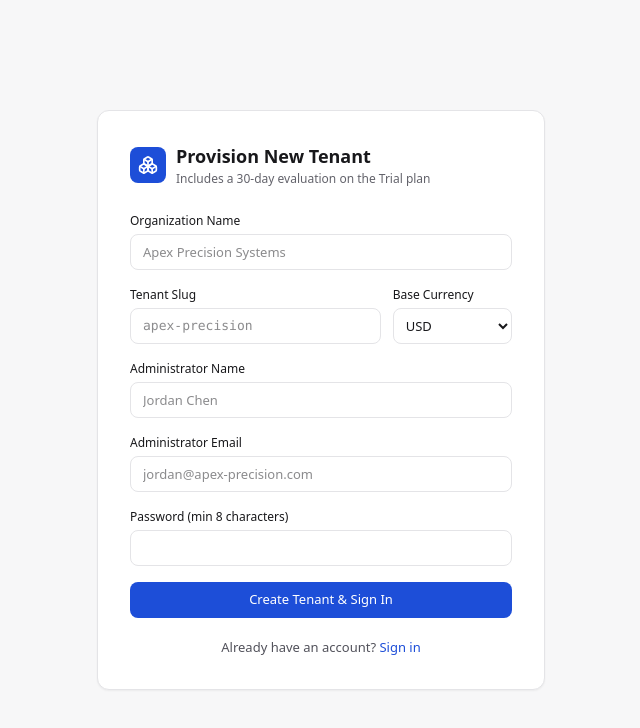
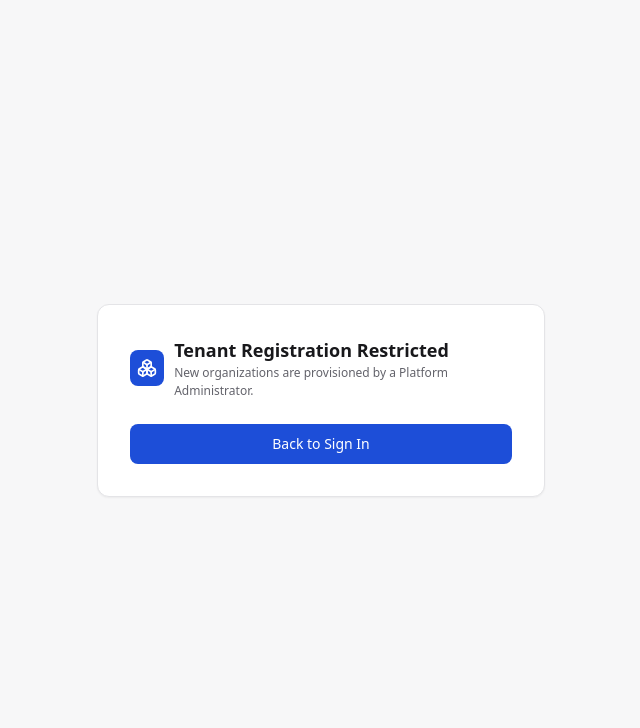
Before and after one commit to Exion-Labs/ims-portal, a Next.js app in the folder apps/client/: page /register in a window 1280 px wide. Shown: the top 728 px of the page, without its empty margins (319-959 px from the left). Built offline with nearby package versions, Linux system fonts and the light colour scheme.

Commit message:
revamp: move tenant provisioning to platform panel

```diff
--- a/apps/client/app/(auth)/login/page.tsx
+++ b/apps/client/app/(auth)/login/page.tsx
@@ -126,13 +126,6 @@ export default function LoginPage() {
             </button>
           </div>
         </div>
-
-        <div className="mt-5 text-center text-[13px] text-[#52525B]">
-          New organization?{" "}
-          <Link href="/register" className="font-medium text-[#1D4ED8] hover:underline">
-            Register a tenant
-          </Link>
-        </div>
       </div>
     </div>
   );
--- a/apps/client/app/(auth)/register/page.tsx
+++ b/apps/client/app/(auth)/register/page.tsx
@@ -1,53 +1,10 @@
 "use client";
 
-import React, { useState } from "react";
+import React from "react";
 import Link from "next/link";
-import { useRouter } from "next/navigation";
 import { Boxes } from "lucide-react";
 
-export default function RegisterTenantPage() {
-  const router = useRouter();
-  const [tenantName, setTenantName] = useState("");
-  const [tenantSlug, setTenantSlug] = useState("");
-  const [adminFullName, setAdminFullName] = useState("");
-  const [adminEmail, setAdminEmail] = useState("");
-  const [adminPassword, setAdminPassword] = useState("");
-  const [baseCurrency, setBaseCurrency] = useState("USD");
-  const [busy, setBusy] = useState(false);
-  const [error, setError] = useState<string | null>(null);
-
-  async function handleSubmit(e: React.FormEvent) {
-    e.preventDefault();
-    setBusy(true);
-    setError(null);
-    try {
-      const res = await fetch("/api/auth/register-tenant", {
-        method: "POST",
-        headers: { "Content-Type": "application/json" },
-        body: JSON.stringify({
-          tenantName,
-          tenantSlug,
-          adminFullName,
-          adminEmail,
-          adminPassword,
-          baseCurrency,
-          timezone: Intl.DateTimeFormat().resolvedOptions().timeZone || "UTC",
-        }),
-      });
-      const data = await res.json().catch(() => ({}));
-      if (!res.ok) {
-        setError(data.message ?? "Registration failed");
-        return;
-      }
-      router.push("/");
-      router.refresh();
-    } catch (err: any) {
-      setError(err.message ?? "Unable to register tenant");
-    } finally {
-      setBusy(false);
-    }
-  }
-
+export default function RegisterTenantDisabledPage() {
   return (
     <div className="flex min-h-screen items-center justify-center bg-[#F7F7F8] px-4 py-10">
       <div className="w-full max-w-md rounded-[12px] border border-[#E4E4E7] bg-white p-8 shadow-xs">
@@ -57,130 +14,20 @@ export default function RegisterTenantPage() {
           </div>
           <div>
             <h1 className="text-[18px] font-semibold text-[#18181B]">
-              Provision New Tenant
+              Tenant Registration Restricted
             </h1>
             <p className="text-[12px] text-[#63636B]">
-              Includes a 30-day evaluation on the Trial plan
+              New organizations are provisioned by a Platform Administrator.
             </p>
           </div>
         </div>
 
-        {error && (
-          <div className="mt-4 rounded-[8px] border border-[#FECACA] bg-[#FEE2E2]/60 px-3 py-2 text-[13px] text-[#991B1B]">
-            {error}
-          </div>
-        )}
-
-        <form onSubmit={handleSubmit} className="mt-6 space-y-4">
-          <div>
-            <label className="block text-[12px] font-medium text-[#18181B]">
-              Organization Name
-            </label>
-            <input
-              type="text"
-              required
-              value={tenantName}
-              onChange={(e) => {
-                setTenantName(e.target.value);
-                if (!tenantSlug) {
-                  setTenantSlug(
-                    e.target.value
-                      .toLowerCase()
-                      .replace(/[^a-z0-9]+/g, "-")
-                      .replace(/^-|-$/g, "")
-                  );
-                }
-              }}
-              placeholder="Apex Precision Systems"
-              className="mt-1 h-9 w-full rounded-[8px] border border-[#E4E4E7] px-3 text-[13px]"
-            />
-          </div>
-
-          <div className="grid grid-cols-3 gap-3">
-            <div className="col-span-2">
-              <label className="block text-[12px] font-medium text-[#18181B]">
-                Tenant Slug
-              </label>
-              <input
-                type="text"
-                required
-                value={tenantSlug}
-                onChange={(e) => setTenantSlug(e.target.value)}
-                placeholder="apex-precision"
-                className="mt-1 h-9 w-full rounded-[8px] border border-[#E4E4E7] px-3 font-mono text-[13px]"
-              />
-            </div>
-            <div>
-              <label className="block text-[12px] font-medium text-[#18181B]">
-                Base Currency
-              </label>
-              <select
-                value={baseCurrency}
-                onChange={(e) => setBaseCurrency(e.target.value)}
-                className="mt-1 h-9 w-full rounded-[8px] border border-[#E4E4E7] bg-white px-2 text-[13px]"
-              >
-                <option value="USD">USD</option>
-                <option value="EUR">EUR</option>
-                <option value="GBP">GBP</option>
-              </select>
-            </div>
-          </div>
-
-          <div>
-            <label className="block text-[12px] font-medium text-[#18181B]">
-              Administrator Name
-            </label>
-            <input
-              type="text"
-              required
-              value={adminFullName}
-              onChange={(e) => setAdminFullName(e.target.value)}
-              placeholder="Jordan Chen"
-              className="mt-1 h-9 w-full rounded-[8px] border border-[#E4E4E7] px-3 text-[13px]"
-            />
-          </div>
-
-          <div>
-            <label className="block text-[12px] font-medium text-[#18181B]">
-              Administrator Email
-            </label>
-            <input
-              type="email"
-              required
-              value={adminEmail}
-              onChange={(e) => setAdminEmail(e.target.value)}
-              placeholder="jordan@apex-precision.com"
-              className="mt-1 h-9 w-full rounded-[8px] border border-[#E4E4E7] px-3 text-[13px]"
-            />
-          </div>
-
-          <div>
-            <label className="block text-[12px] font-medium text-[#18181B]">
-              Password (min 8 characters)
-            </label>
-            <input
-              type="password"
-              required
-              minLength={8}
-              value={adminPassword}
-              onChange={(e) => setAdminPassword(e.target.value)}
-              className="mt-1 h-9 w-full rounded-[8px] border border-[#E4E4E7] px-3 text-[13px]"
-            />
-          </div>
-
-          <button
-            type="submit"
-            disabled={busy}
-            className="h-9 w-full rounded-[8px] bg-[#1D4ED8] text-[13px] font-medium text-white hover:bg-[#1E40AF] disabled:opacity-50"
+        <div className="mt-6">
+          <Link
+            href="/login"
+            className="flex h-10 w-full items-center justify-center rounded-[8px] bg-[#1D4ED8] text-[14px] font-medium text-white hover:bg-[#1E40AF]"
           >
-            {busy ? "Provisioning workspace…" : "Create Tenant & Sign In"}
-          </button>
-        </form>
-
-        <div className="mt-5 text-center text-[13px] text-[#52525B]">
-          Already have an account?{" "}
-          <Link href="/login" className="font-medium text-[#1D4ED8] hover:underline">
-            Sign in
+            Back to Sign In
           </Link>
         </div>
       </div>
```
Also changed, not shown: 1 other file (tests, documents, lock files or other folders).
